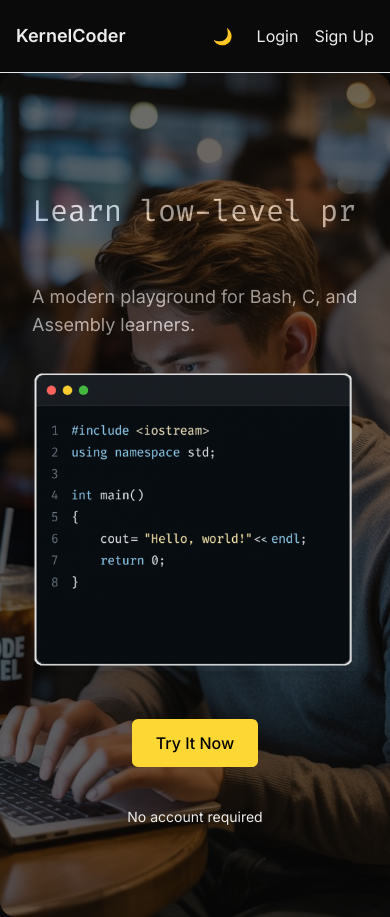
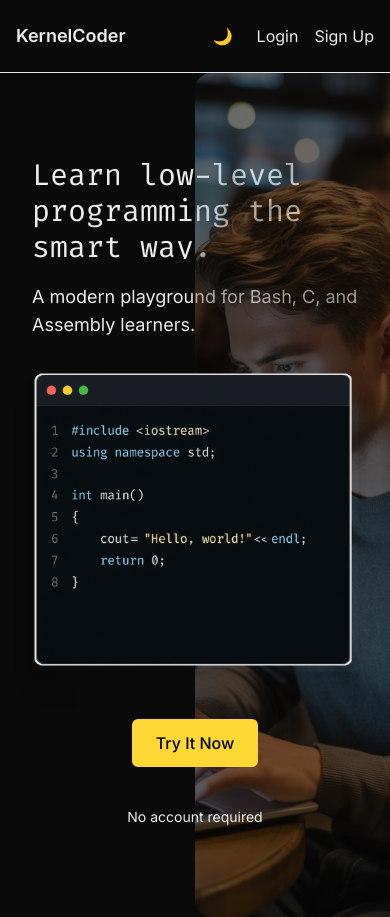
Before and after one commit to richfish85/kernelcoder, a Next.js app: page / in a window 390 px wide. Built offline with nearby package versions, Linux system fonts and the light colour scheme.

Commit message:
Adjust hero layout for responsive design

```diff
--- a/src/app/components/Hero.tsx
+++ b/src/app/components/Hero.tsx
@@ -30,11 +30,11 @@ export default function Hero() {
   return (
     <section className="relative flex flex-col md:flex-row min-h-screen items-center justify-center p-8 gap-8">
       <div className="w-full md:w-1/2 space-y-6 text-left">
-        <div className="h-24 relative overflow-hidden">
+        <div className="min-h-[6rem] relative overflow-hidden">
           {taglines.map((line, i) => (
             <p
               key={line}
-              className={`font-mono text-3xl whitespace-nowrap absolute inset-0 flex items-center transition-opacity duration-700 ${i === index ? 'opacity-100' : 'opacity-0'}`}
+              className={`font-mono text-3xl whitespace-normal break-words absolute inset-0 flex items-center transition-opacity duration-700 ${i === index ? 'opacity-100' : 'opacity-0'}`}
             >
               {line}
             </p>
@@ -42,21 +42,24 @@ export default function Hero() {
         </div>
         <p className="text-lg font-sans">A modern playground for Bash, C, and Assembly learners.</p>
       </div>
+        <div className="absolute inset-y-0 right-0 w-1/2">
           <Image
             src="/hero_right_bottom.jpeg"
-          alt="Man coding in a cafe"
+            alt=""
             aria-hidden="true"
-          className="absolute inset-0 w-full h-full object-cover opacity-40 rounded-2xl"
+            className="absolute inset-0 h-full w-full object-cover opacity-40 rounded-l-2xl"
             fill
-          sizes="80vw"
+            sizes="50vw"
             priority
           />
+        </div>
         <Image
           src="/hero_right_top.png"
           alt="Terminal sandbox"
-          className="relative z-10 shadow-xl"
+          className="relative z-10 shadow-xl w-full max-w-md md:w-auto"
           width={400}
           height={300}
+          sizes="(min-width: 768px) 400px, 80vw"
         />
         <button
           onClick={() => setShowForm(true)}
```
Lines whose indentation alone changed are shown as unchanged.
